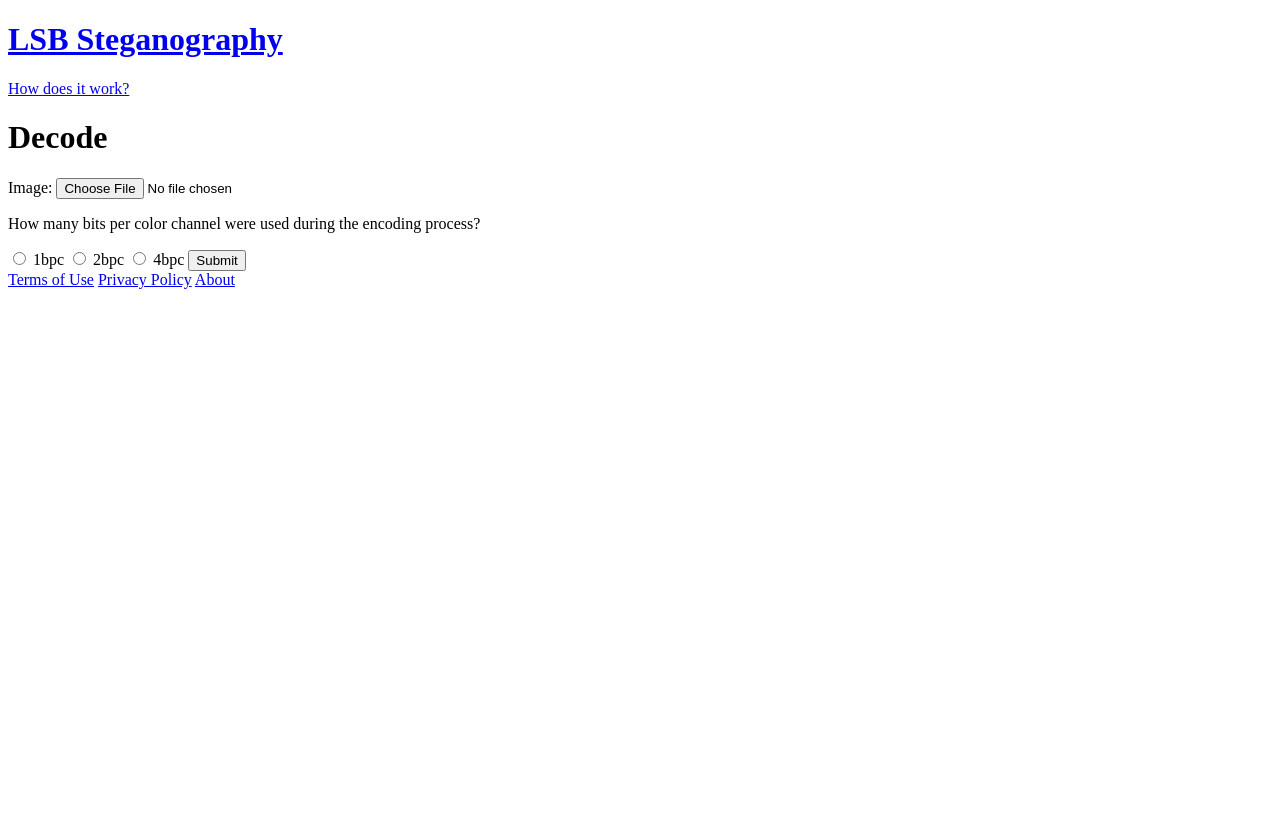
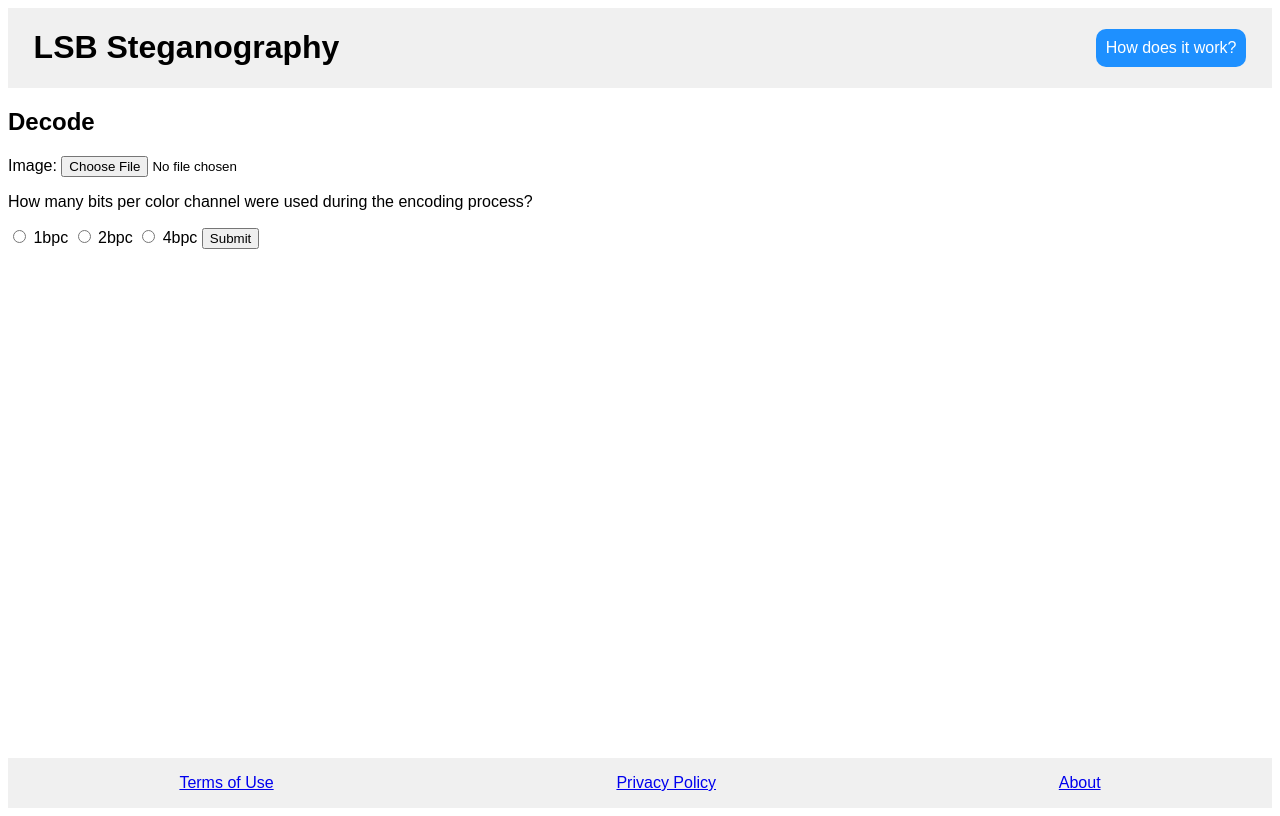
Before and after one commit to tran-hai-long/lsb_steganography, a Flask app: page /lsb/decode/ in a window 1280 px wide. Before the commit the page ends 289 px from the top, so only its background shows below. Run offline with Flask 2, Linux system fonts and the light colour scheme; some libraries are stand-ins or nearby versions.

Commit message:
Style HTML header and footer

```diff
--- a/lsb/static/base.css
+++ b/lsb/static/base.css
@@ -0,0 +1,47 @@
+body {
+    font-family: sans-serif;
+    display: flex;
+    min-height: 100vh;
+    flex-direction: column;
+}
+
+header {
+    display: flex;
+    flex-flow: row wrap;
+    justify-content: space-between;
+    align-items: center;
+    background: #f0f0f0;
+    padding-left: 2vw;
+    padding-right: 2vw;
+}
+
+.header-logo {
+    text-decoration: none;
+    color: black;
+}
+
+.header-right-button {
+    text-decoration: none;
+    color: white;
+    background-color: dodgerblue;
+    padding: 10px;
+    border-radius: 10px;
+}
+
+.header-right-button:hover {
+    background-color: royalblue;
+}
+
+main {
+    flex: 1
+}
+
+footer {
+    display: flex;
+    flex-flow: row wrap;
+    justify-content: space-around;
+    align-items: center;
+    background: #f0f0f0;
+    padding-top: 2vh;
+    padding-bottom: 2vh;
+}
--- a/lsb/templates/base.html
+++ b/lsb/templates/base.html
@@ -9,8 +9,8 @@
     <body>
         {% block header %}
             <header>
-                <a href="{{ url_for('lsb.index') }}"><h1>LSB Steganography</h1></a>
-                <a href="{{ url_for('lsb.explain_page') }}">How does it work?</a>
+                <a href="{{ url_for('lsb.index') }}" class="header-logo"><h1>LSB Steganography</h1></a>
+                <a href="{{ url_for('lsb.explain_page') }}" class="header-right-button">How does it work?</a>
             </header>
         {% endblock %}
         {% block main %}
--- a/lsb/templates/decode.html
+++ b/lsb/templates/decode.html
@@ -2,7 +2,7 @@
 {% block title %}<title>Decode</title>{% endblock %}
 {% block main %}
     <main>
-        <h1>Decode</h1>
+        <h2>Decode</h2>
         <form method="POST" enctype="multipart/form-data" action="{{ url_for('lsb.decode_page') }}">
             {{ form.csrf_token }}
             <div>{{ form.image.label }}: {{ form.image(accept="image/png, image/jpeg") }}</div>
--- a/lsb/templates/encode.html
+++ b/lsb/templates/encode.html
@@ -2,7 +2,7 @@
 {% block title %}<title>Encode</title>{% endblock %}
 {% block main %}
     <main>
-        <h1>Encode</h1>
+        <h2>Encode</h2>
         <form method="POST" enctype="multipart/form-data" action="{{ url_for('lsb.encode_page') }}">
             {{ form.csrf_token }}
             <div>{{ form.message.label }}: {{ form.message }}</div>
```
